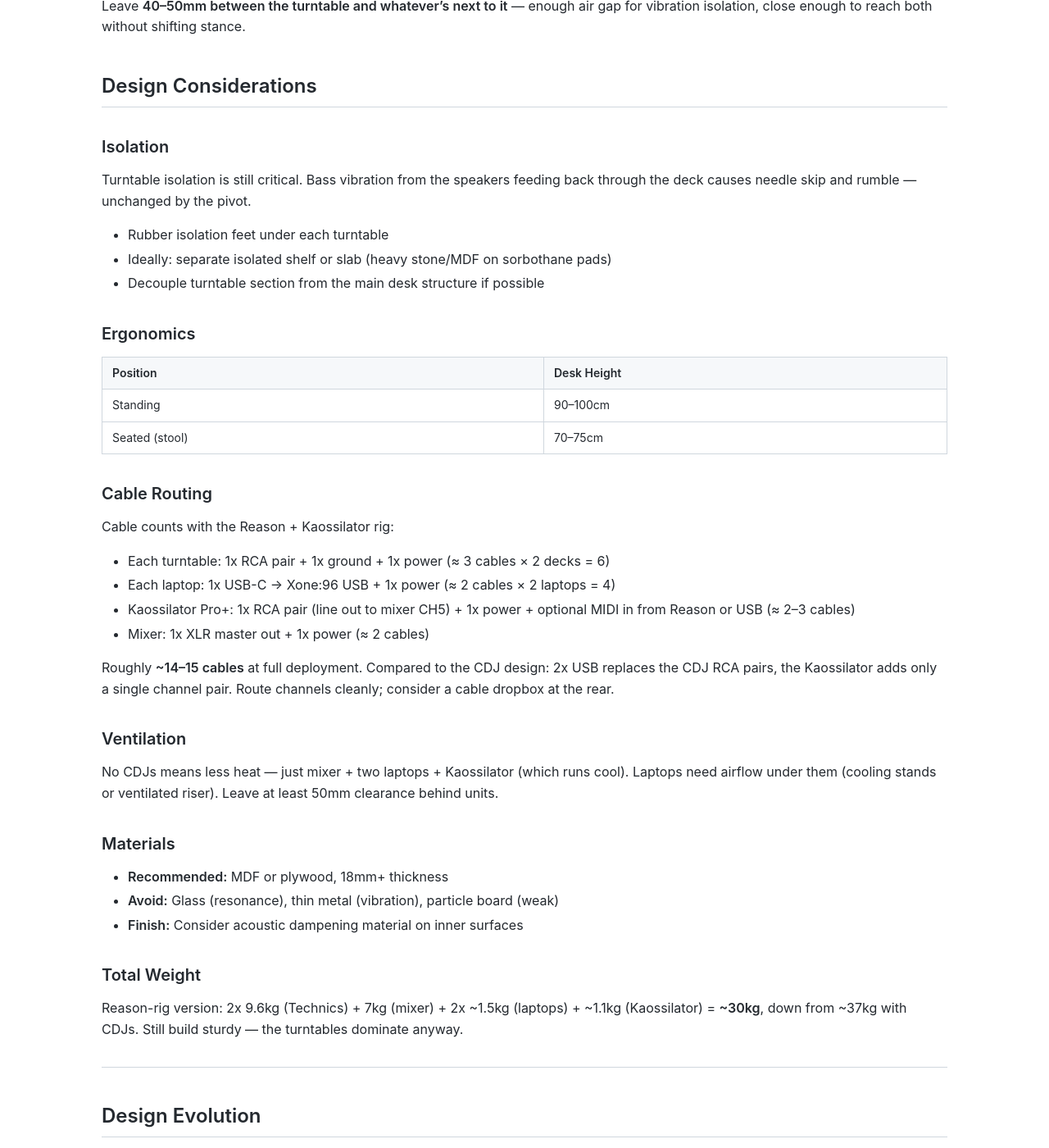
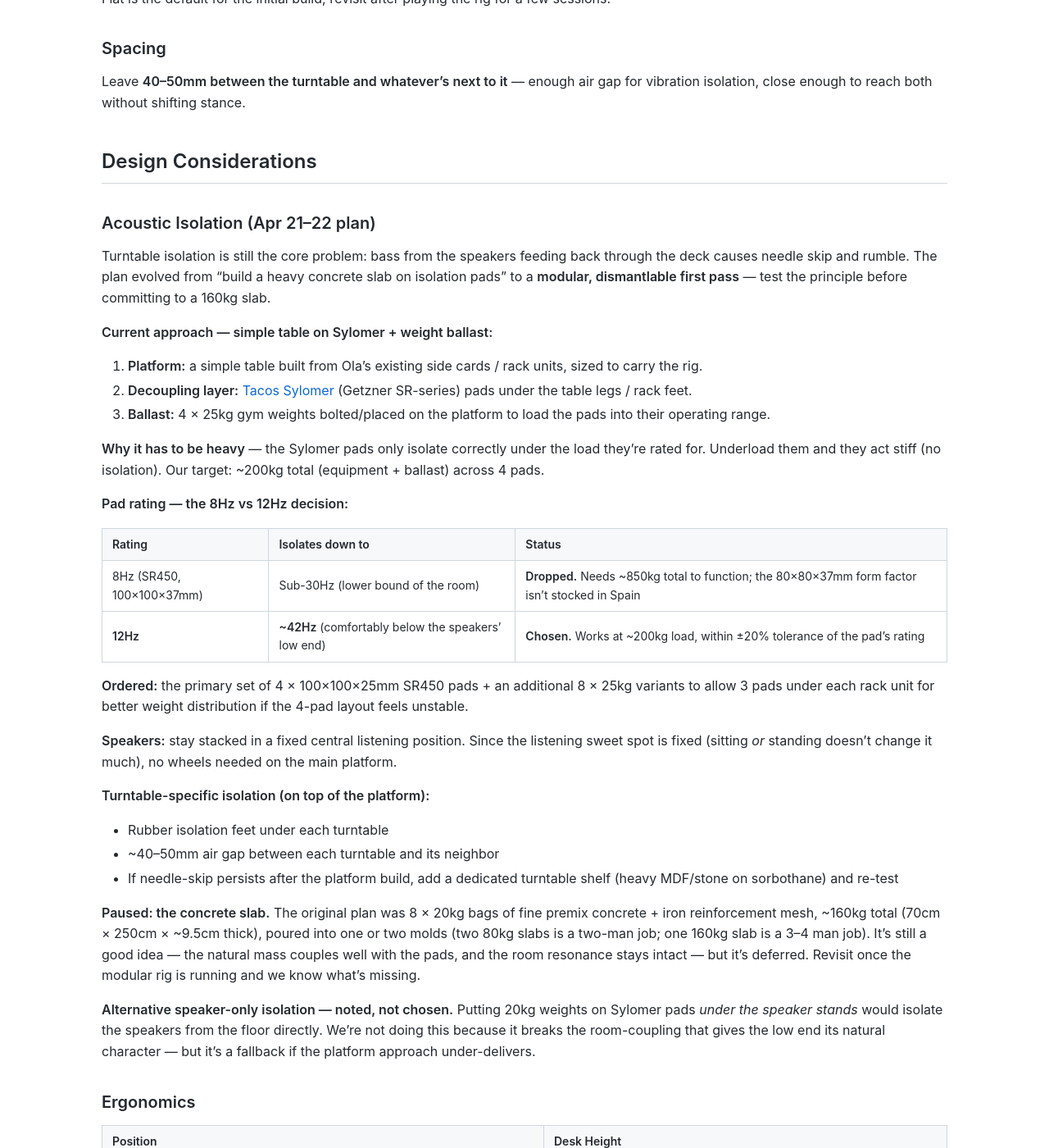
Before and after one commit to chaosisnotrandomitisrhythmic/paradise_garage, a Jekyll site: the page built from desk.md, in a window 1280 px wide and 1400 px high, scrolled down 2536 px. Shown: the whole window at 82% size. Built offline with Jekyll 4.4.1, drawn with Linux system fonts in a browser that asks for light colours; some of the changed text lies outside the part shown.

Commit message:
Acoustic isolation plan: modular Sylomer+ballast platform, concrete slab paused (#7)
Apr 21-22 updates from Ola's research:
- Drop the 160kg concrete slab as the first build (paused for summer)
- Proof-of-concept platform: simple table on Sylomer pads + 4x25kg gym-weight ballast
- Sylomer 12Hz rating (not 8Hz) — isolation down to 42Hz at realistic ~200kg load
- Fixed central listening position, speakers stacked
- Build day: Fri Apr 24. Align call Thu Apr 23 afternoon.

Co-authored-by: Andreas Daiminger <chaosisnotrandomitisrhythmic@users.noreply.github.com>

```diff
--- a/desk.md
+++ b/desk.md
@@ -6,6 +6,8 @@
 # Desk Design
 
 > **Update (Apr 18):** CDJs dropped from the build (see the [strategy shift](equipment)). Desk now has two laptops running Reason at the central positions, and the Korg Kaossilator Pro+ takes a dedicated spot next to the mixer. Total width lands around ~1.9–2.2m depending on layout. The rest of the design (height-adjustable base, isolation, modularity) is unchanged.
+>
+> **Update (Apr 21–22):** Acoustic isolation plan locked in a modular first-pass build — Sylomer pads + gym-weight ballast under a simple table made from Ola's existing rack/side cards. Concrete slab paused (revisit in summer). **Friday Apr 24 is build day**; Thursday afternoon call to align.
 
 ## Equipment Dimensions
 
@@ -92,13 +94,38 @@
 
 ## Design Considerations
 
-### Isolation
+### Acoustic Isolation (Apr 21–22 plan)
 
-Turntable isolation is still critical. Bass vibration from the speakers feeding back through the deck causes needle skip and rumble — unchanged by the pivot.
+Turntable isolation is still the core problem: bass from the speakers feeding back through the deck causes needle skip and rumble. The plan evolved from "build a heavy concrete slab on isolation pads" to a **modular, dismantlable first pass** — test the principle before committing to a 160kg slab.
+
+**Current approach — simple table on Sylomer + weight ballast:**
+
+1. **Platform:** a simple table built from Ola's existing side cards / rack units, sized to carry the rig.
+2. **Decoupling layer:** [Tacos Sylomer](https://rodavigo.net/es/p/taco-sylomer-tipo-sr450-formato-100x100x37-mm-carga-maxima-350-kg-frecuencia-propia-8-hz-pvp-por-taco-ref-amc-707348/816707348) (Getzner SR-series) pads under the table legs / rack feet.
+3. **Ballast:** 4 × 25kg gym weights bolted/placed on the platform to load the pads into their operating range.
+
+**Why it has to be heavy** — the Sylomer pads only isolate correctly under the load they're rated for. Underload them and they act stiff (no isolation). Our target: ~200kg total (equipment + ballast) across 4 pads.
+
+**Pad rating — the 8Hz vs 12Hz decision:**
+
+| Rating | Isolates down to | Status |
+|--------|-----------------|--------|
+| 8Hz (SR450, 100×100×37mm) | Sub-30Hz (lower bound of the room) | **Dropped.** Needs ~850kg total to function; the 80×80×37mm form factor isn't stocked in Spain |
+| **12Hz** | **~42Hz** (comfortably below the speakers' low end) | **Chosen.** Works at ~200kg load, within ±20% tolerance of the pad's rating |
+
+**Ordered:** the primary set of 4 × 100×100×25mm SR450 pads + an additional 8 × 25kg variants to allow 3 pads under each rack unit for better weight distribution if the 4-pad layout feels unstable.
+
+**Speakers:** stay stacked in a fixed central listening position. Since the listening sweet spot is fixed (sitting *or* standing doesn't change it much), no wheels needed on the main platform.
+
+**Turntable-specific isolation (on top of the platform):**
 
 - Rubber isolation feet under each turntable
-- Ideally: separate isolated shelf or slab (heavy stone/MDF on sorbothane pads)
-- Decouple turntable section from the main desk structure if possible
+- ~40–50mm air gap between each turntable and its neighbor
+- If needle-skip persists after the platform build, add a dedicated turntable shelf (heavy MDF/stone on sorbothane) and re-test
+
+**Paused: the concrete slab.** The original plan was 8 × 20kg bags of fine premix concrete + iron reinforcement mesh, ~160kg total (70cm × 250cm × ~9.5cm thick), poured into one or two molds (two 80kg slabs is a two-man job; one 160kg slab is a 3–4 man job). It's still a good idea — the natural mass couples well with the pads, and the room resonance stays intact — but it's deferred. Revisit once the modular rig is running and we know what's missing.
+
+**Alternative speaker-only isolation — noted, not chosen.** Putting 20kg weights on Sylomer pads *under the speaker stands* would isolate the speakers from the floor directly. We're not doing this because it breaks the room-coupling that gives the low end its natural character — but it's a fallback if the platform approach under-delivers.
 
 ### Ergonomics
 
@@ -151,8 +178,20 @@
 - Kaossilator Pro+ needs either a flat slot next to the mixer (~246mm wide) or a front-shelf cut-out
 - **Vinyl-as-MIDI-controller** (Ola's Apr 12 idea): open question in light of the pivot. With Reason + Kaossilator already providing the live creative layer, is this still the highest-leverage use of turntable data, or has the motivation shifted? Worth a short conversation with Ola before the desk build locks in — the idea may still be worth chasing for a different reason now.
 
+### Apr 21–22 — Acoustic isolation pivot
+
+- Concrete slab paused (too much work for an unvalidated design). Revisit in summer.
+- Modular platform on Sylomer + gym-weight ballast chosen as the proof-of-concept — cheap, dismantlable, resellable.
+- Sylomer pads ordered. 12Hz rating (not 8Hz) → isolation down to 42Hz, realistic at ~200kg load.
+- Thursday Apr 23 afternoon: call to align on final table design.
+- Friday Apr 24: build day. Ola does the morning parts run; Andreas in the studio afternoon.
+
 ### Next Steps
 
+- [ ] **Thursday Apr 23 afternoon:** call to finalize table design and purchase list
+- [ ] **Friday Apr 24:** build the modular platform (Ola: morning parts run; Andreas: studio afternoon)
+- [ ] Acquire 4 × 25kg gym weights for ballast (Wallapop — resellable later)
+- [ ] Verify Sylomer load window once rig is assembled; order extra pads if layout shifts to 3-per-rack-unit
 - [ ] Ola reviews new layout against Apr 18 drawings — does the shorter desk or the "same width, more breathing room" version win?
 - [ ] Decide Kaossilator placement: flat next to mixer vs. front-shelf cut-out
 - [ ] Verify Kaossilator Pro+ dimensions against Korg spec sheet (value in the table above is from memory, confirm before final cut)
```
Also changed, not shown: index.md (+19 -1 lines).
